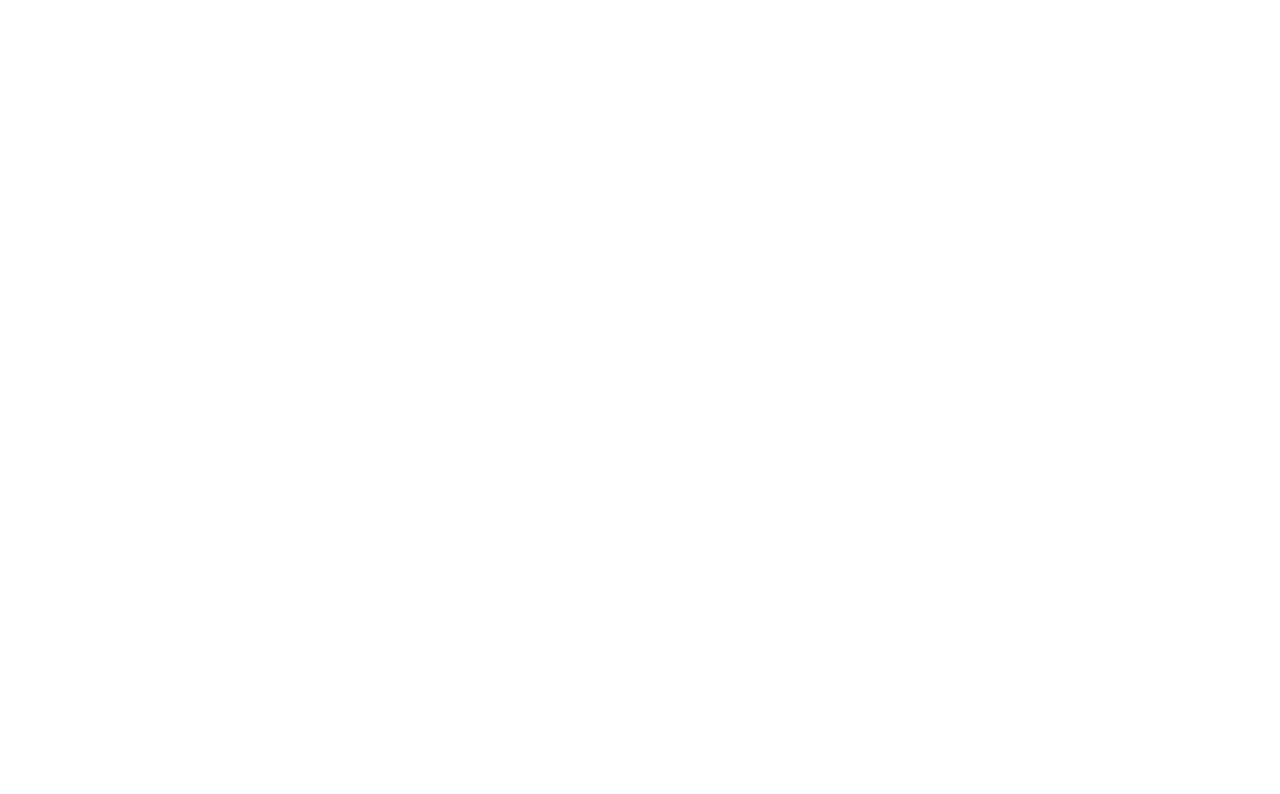
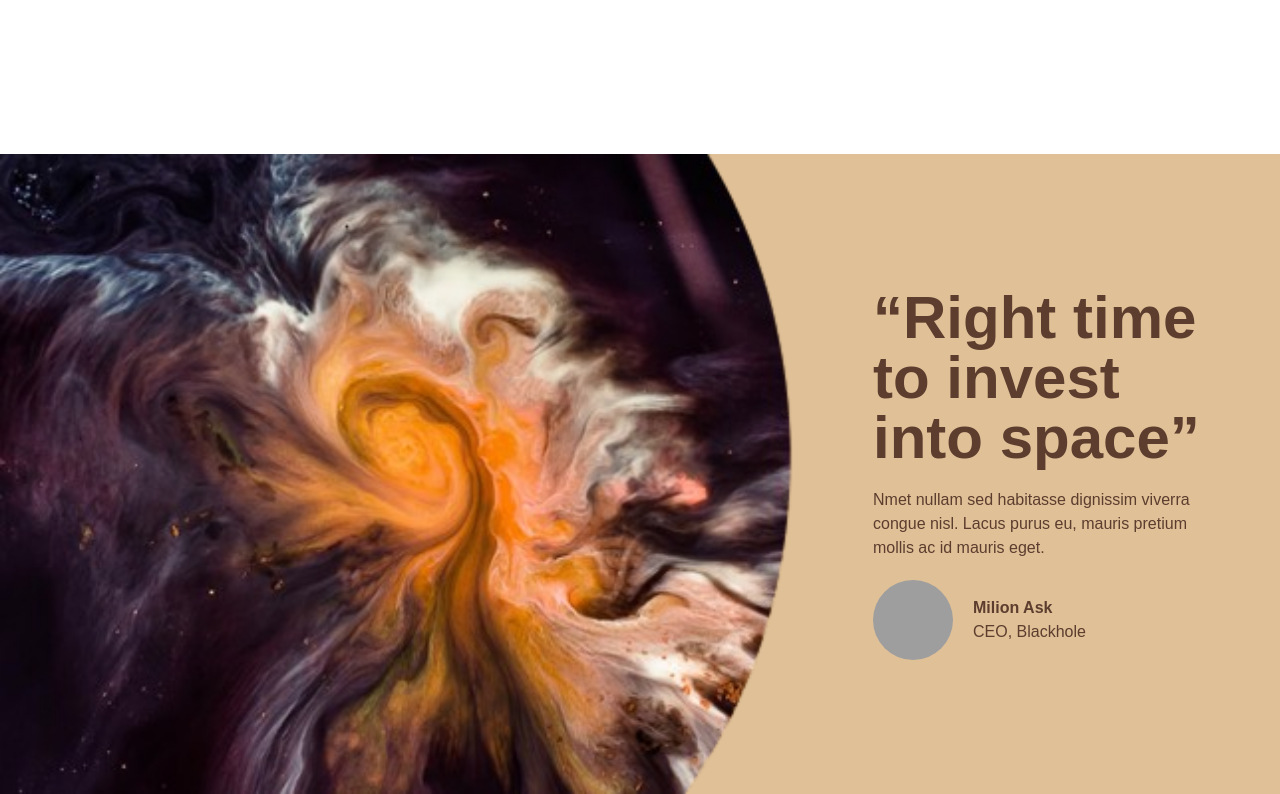
Before and after one commit to MarcosAntonio15243/Traunship-Landing-Page, a Next.js app: page / in a window 1280 px wide. Shown: the part 2010-2804 px from the top of the page. Before the commit the page ends 2164 px from the top, so only its background shows below. Built offline with nearby package versions, Linux system fonts and the light colour scheme; grey boxes are pictures that could not be loaded.

Commit message:
feat: Adicionando e estilizando componentes da section

```diff
--- a/src/app/page.tsx
+++ b/src/app/page.tsx
@@ -35,6 +35,22 @@ export default function Home() {
         <FeatureCard icon={"lunar-lander"} title={"Ultra Rocket"} />
         </div>
       </section>
+
+      <section className="bg-[var(--biscuit)] flex flex-row items-center gap-20 text-[var(--brown)] pr-20">
+        <img src="/assets/nebula.webp" alt="Nebula" className="min-h-[80vh]" />
+        <div className="max-w-[50%] flex flex-col gap-5">
+          <h3 className="text-6xl font-semibold">“Right time to invest into space”</h3>
+          <p>Nmet nullam sed habitasse dignissim viverra congue nisl. Lacus purus eu, mauris pretium mollis ac id mauris eget.</p>
+          <div className="flex flex-row items-center gap-5">
+            <img src="https://bit.ly/dan-abramov" className="size-20 rounded-full" />
+            <div>
+              <p className="font-semibold">Milion Ask</p>
+              <p>CEO, Blackhole</p>
+            </div>
+          </div>
+        </div>
+      </section>
+
     </main>
   );
 }
```
Also changed, not shown: public/assets/nebula.webp (added), public/assets/rocket-launch.webp (deleted).
